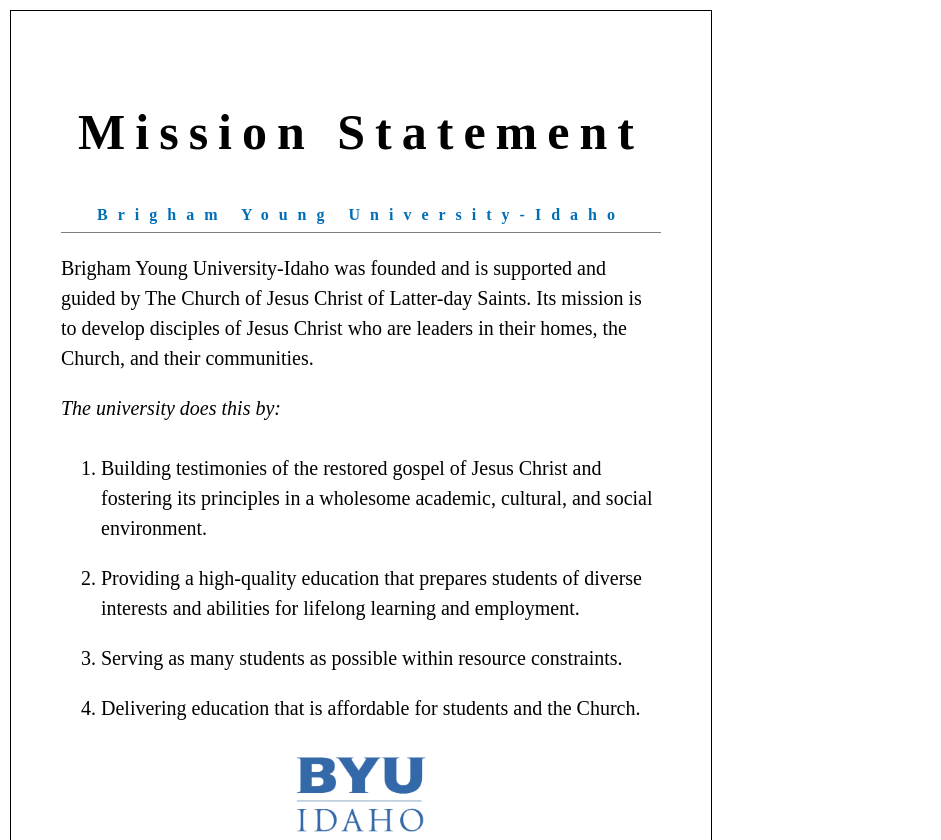
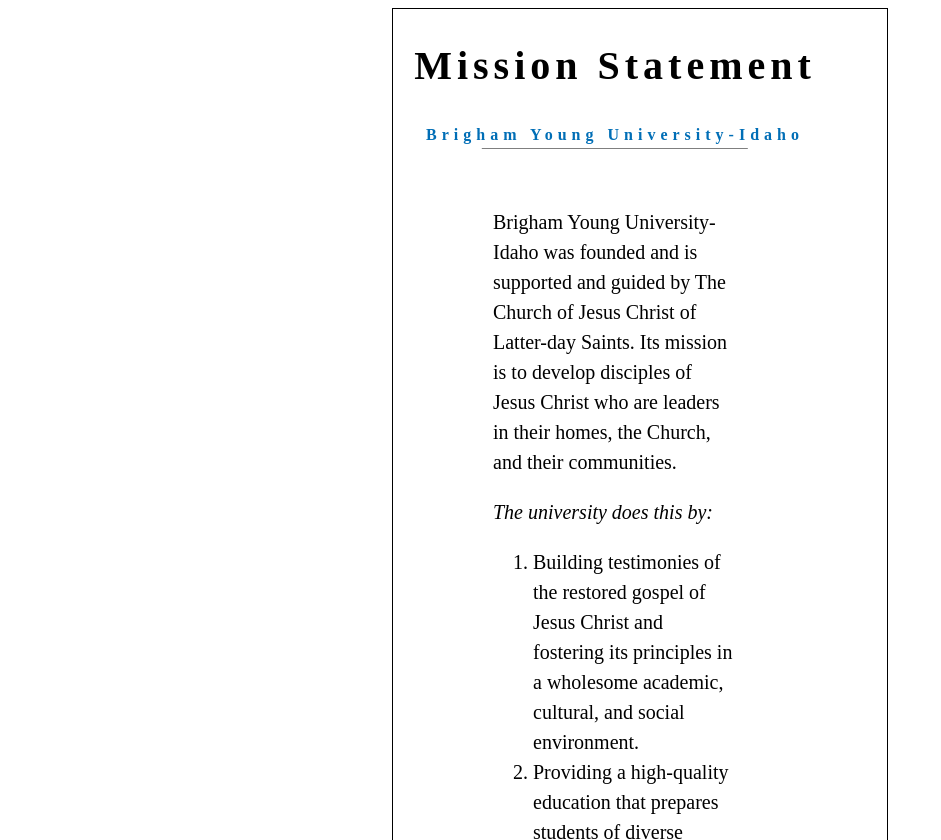
Before and after one commit to FlyEmris/wdd131, a plain HTML site: page Mission/index.html in a window 1280 px wide. Shown: the top 840 px of the page, without its empty margins (0-941 px from the left). Drawn offline with Linux system fonts and the light colour scheme.

Commit message:
finished the mission statement

```diff
--- a/Mission/index.html
+++ b/Mission/index.html
@@ -4,7 +4,7 @@
     <meta charset="UTF-8">
     <meta name="viewport" content="width=device-width, initial-scale=1.0">
     <title>BYU I Mission Statement</title>
-    <link rel="stylesheet" href="style.css">
+    <link rel="stylesheet" href="styles/style.css">
 </head>
 <body>
     <div class="content">
--- a/Mission/style.css
+++ /dev/null
@@ -1,35 +0,0 @@
-body {
-    width: 600px;
-    border: .25px solid black;
-    padding: 50px;
-    margin: 10px;
-    line-height: 1.5;
-}
-main {
-    font-size: 20px;
-    font-family: 'Times New Roman', Times, serif;
-}
-li {
-    padding-top: 10px;
-    padding-bottom: 10px;
-}
-header {
-    text-align: center;
-    text-transform: capitalize;
-    letter-spacing: 10px;
-}
-h1 {
-    font-size: 50px;
-}
-h2 {
-    color: #006EB6;
-    font-size: 16px;
-    border-bottom: 1px solid rgba(0, 0, 0, 0.5);
-    padding-bottom: 5px;
-}
-.logo {
-    width: 150px;
-    height: auto;
-    display: block;
-    margin: 0 auto;
-}
--- /dev/null
+++ b/Mission/styles/style.css
@@ -0,0 +1,54 @@
+html {
+    padding-left: 30%;
+    padding-right: 30%;
+}
+body {
+    max-width: 600px, auto;
+    border: .25px solid black;
+    margin: 100px, auto;
+    /*padding: auto;*/
+    line-height: 1.5;
+    padding-right: 50px;
+    padding-right: 50px;
+}
+main {
+    font-size: 20px;
+    font-family: 'Times New Roman', Times, serif;
+    padding-left: 100px;
+    padding-right: 100px;
+    padding-top: 20px;
+    padding-bottom: 20px;
+    margin-top: 20px;
+}
+header {
+    text-align: center;
+    text-transform: capitalize;
+    letter-spacing: 5px;
+}
+h1 {
+    font-size: 40px;
+}
+h2 {
+    color: #006EB6;
+    font-size: 16px;
+    position: relative; /* Add this line */
+}
+
+h2::after {
+    content: '';
+    position: absolute;
+    left: 50%;
+    bottom: -2px;
+    transform: translateX(-50%);
+    width: 60%;
+    border-bottom: 1px solid rgba(0, 0, 0, 0.5);
+}
+
+.logo {
+    width: 150px;
+    height: auto;
+    display: block;
+    margin: 0 auto;
+    padding-bottom: 50px;
+    padding-top: 50px;
+}
```
